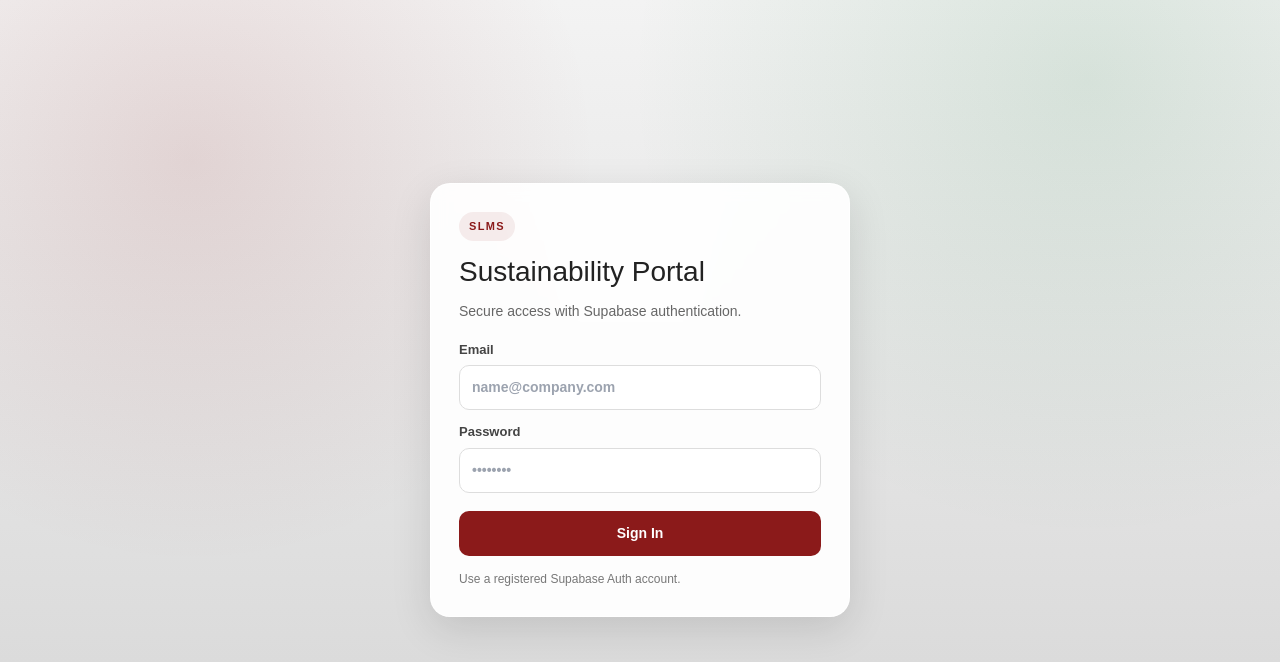
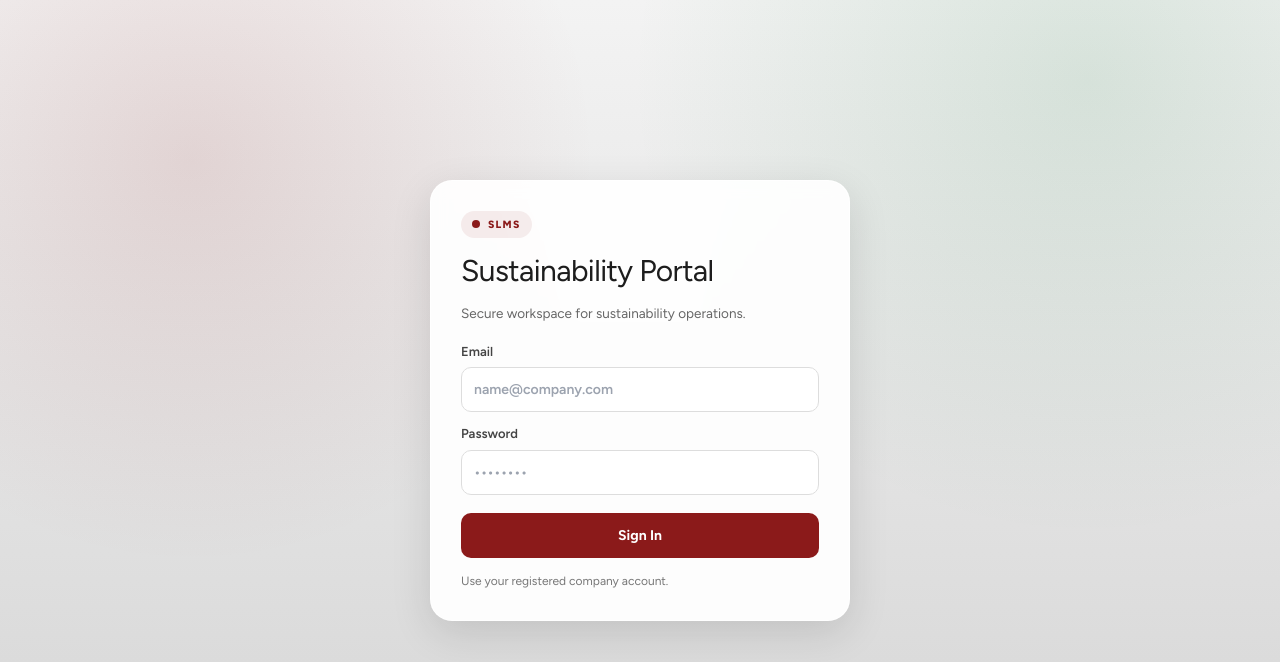
Before and after one commit to kemalrevaldnsyh/sustainability-portal, a React (Vite) app: page / in a window 1280 px wide. Shown: the top 662 px of the page. Built offline with nearby package versions, Linux system fonts and the light colour scheme; no server answers.

Commit message:
Polish login UI and show logged-in email in header

```diff
--- a/src/App.jsx
+++ b/src/App.jsx
@@ -1,14 +1,25 @@
 import { Suspense, lazy } from "react";
 import AuthGate from "./features/auth/AuthGate.jsx";
+import "./features/auth/AuthGate.css";
 
 const SustainabilityPortal = lazy(() => import("./features/sustainability/SustainabilityPortal.jsx"));
 
 export default function App() {
   return (
     <AuthGate>
-      {({ logout }) => (
-        <Suspense fallback={<div style={{ padding: 24, fontFamily: "sans-serif" }}>Loading portal...</div>}>
-          <SustainabilityPortal onLogout={logout} />
+      {({ logout, userEmail }) => (
+        <Suspense
+          fallback={
+            <div className="app-loading">
+              <div className="app-loading-card">
+                <div className="app-loading-bar short" />
+                <div className="app-loading-bar" />
+                <div className="app-loading-bar" />
+              </div>
+            </div>
+          }
+        >
+          <SustainabilityPortal onLogout={logout} userEmail={userEmail} />
         </Suspense>
       )}
     </AuthGate>
--- a/src/features/auth/AuthGate.css
+++ b/src/features/auth/AuthGate.css
@@ -1,3 +1,5 @@
+@import url("https://fonts.googleapis.com/css2?family=Figtree:wght@400;500;600;700;800&display=swap");
+
 .auth-wrap {
   min-height: 100vh;
   display: grid;
@@ -15,33 +17,45 @@
   background: rgba(255, 255, 255, 0.92);
   backdrop-filter: blur(8px);
   border: 1px solid rgba(255, 255, 255, 0.8);
-  border-radius: 20px;
+  border-radius: 22px;
   box-shadow: 0 12px 40px rgba(0, 0, 0, 0.12);
-  padding: 28px;
+  padding: 30px;
 }
 
 .auth-brand {
   display: inline-flex;
+  align-items: center;
+  gap: 8px;
   border-radius: 999px;
-  font-size: 11px;
+  font-size: 10.5px;
   letter-spacing: 0.12em;
   color: #8b1a1a;
   background: rgba(139, 26, 26, 0.08);
-  padding: 6px 10px;
+  padding: 6px 11px;
   font-weight: 800;
   margin-bottom: 10px;
 }
 
+.auth-brand::before {
+  content: "";
+  width: 8px;
+  height: 8px;
+  border-radius: 999px;
+  background: #8b1a1a;
+}
+
 .auth-title {
-  font-size: 28px;
+  font-size: 30px;
   margin: 0;
-  color: #222;
+  color: #1d1d1d;
+  letter-spacing: -0.02em;
 }
 
 .auth-subtitle {
-  margin: 8px 0 18px;
+  margin: 10px 0 18px;
   color: #666;
-  font-size: 14px;
+  font-size: 13.5px;
+  line-height: 1.5;
 }
 
 .auth-form {
@@ -101,10 +115,12 @@
   font-weight: 700;
   padding: 12px;
   cursor: pointer;
+  transition: transform 0.15s ease, background 0.2s ease;
 }
 
 .auth-btn:hover {
   background: #781414;
+  transform: translateY(-1px);
 }
 
 .auth-link {
@@ -129,3 +145,48 @@
   font-size: 12px;
   font-weight: 600;
 }
+
+.app-loading {
+  min-height: 100vh;
+  display: grid;
+  place-items: center;
+  background:
+    radial-gradient(circle at 20% 20%, rgba(139, 26, 26, 0.08), transparent 30%),
+    radial-gradient(circle at 80% 0%, rgba(26, 122, 58, 0.08), transparent 35%),
+    #d4d4d4;
+  font-family: "Figtree", sans-serif;
+}
+
+.app-loading-card {
+  width: min(460px, calc(100% - 32px));
+  background: rgba(255, 255, 255, 0.92);
+  border: 1px solid rgba(255, 255, 255, 0.8);
+  border-radius: 18px;
+  padding: 20px;
+  box-shadow: 0 8px 28px rgba(0, 0, 0, 0.1);
+}
+
+.app-loading-bar {
+  height: 14px;
+  border-radius: 8px;
+  background: linear-gradient(90deg, #ececec 0%, #f7f7f7 50%, #ececec 100%);
+  background-size: 220% 100%;
+  animation: app-shimmer 1.2s infinite linear;
+}
+
+.app-loading-bar + .app-loading-bar {
+  margin-top: 10px;
+}
+
+.app-loading-bar.short {
+  width: 50%;
+}
+
+@keyframes app-shimmer {
+  0% {
+    background-position: 200% 0;
+  }
+  100% {
+    background-position: -200% 0;
+  }
+}
--- a/src/features/auth/AuthGate.jsx
+++ b/src/features/auth/AuthGate.jsx
@@ -8,6 +8,7 @@ export default function AuthGate({ children }) {
   const [error, setError] = useState("");
   const [loading, setLoading] = useState(true);
   const [isAuthed, setIsAuthed] = useState(false);
+  const [userEmail, setUserEmail] = useState("");
 
   useEffect(() => {
     if (!supabase) {
@@ -19,7 +20,9 @@ export default function AuthGate({ children }) {
     const bootstrap = async () => {
       const { data } = await supabase.auth.getSession();
       if (mounted) {
+        const sessionEmail = data.session?.user?.email || "";
         setIsAuthed(Boolean(data.session));
+        setUserEmail(sessionEmail);
         setLoading(false);
       }
     };
@@ -27,6 +30,7 @@ export default function AuthGate({ children }) {
 
     const { data: authListener } = supabase.auth.onAuthStateChange((_event, session) => {
       setIsAuthed(Boolean(session));
+      setUserEmail(session?.user?.email || "");
     });
 
     return () => {
@@ -38,7 +42,7 @@ export default function AuthGate({ children }) {
   const login = async (e) => {
     e.preventDefault();
     if (!supabase) {
-      setError("Supabase client is not configured.");
+      setError("Authentication is currently unavailable.");
       return;
     }
     setError("");
@@ -58,6 +62,7 @@ export default function AuthGate({ children }) {
       await supabase.auth.signOut();
     }
     setIsAuthed(false);
+    setUserEmail("");
     setEmail("");
     setPassword("");
     setError("");
@@ -74,7 +79,7 @@ export default function AuthGate({ children }) {
   }
 
   if (isAuthed) {
-    return typeof children === "function" ? children({ logout }) : children;
+    return typeof children === "function" ? children({ logout, userEmail }) : children;
   }
 
   return (
@@ -82,9 +87,9 @@ export default function AuthGate({ children }) {
       <div className="auth-card">
         <div className="auth-brand">SLMS</div>
         <h1 className="auth-title">Sustainability Portal</h1>
-        <p className="auth-subtitle">Secure access with Supabase authentication.</p>
+        <p className="auth-subtitle">Secure workspace for sustainability operations.</p>
         {!hasSupabaseClientConfig && (
-          <p className="auth-error">Missing auth env: set VITE_SUPABASE_URL and VITE_SUPABASE_ANON_KEY.</p>
+          <p className="auth-error">System configuration is incomplete. Please contact administrator.</p>
         )}
         <form onSubmit={login} className="auth-form">
           <label className="auth-label">
@@ -99,7 +104,7 @@ export default function AuthGate({ children }) {
           <button className="auth-btn" type="submit" disabled={!hasSupabaseClientConfig}>
             Sign In
           </button>
-          <p className="auth-hint">Use a registered Supabase Auth account.</p>
+          <p className="auth-hint">Use your registered company account.</p>
         </form>
       </div>
     </div>
--- a/src/features/sustainability/SustainabilityPortal.jsx
+++ b/src/features/sustainability/SustainabilityPortal.jsx
@@ -5,7 +5,7 @@ import { DATA, NOTIFS, OUS } from "./data";
 import { Background, Navbar, NotifPanel } from "./layout";
 import { DocListPage, OUDetailPage, OUPage, OverviewPage, SustainabilityPage } from "./pages";
 
-export default function SustainabilityPortal({ onLogout }) {
+export default function SustainabilityPortal({ onLogout, userEmail }) {
   const [page, setPage] = useState("overview");
   const [ouName, setOuName] = useState("");
   const [docConfig, setDocConfig] = useState({ title: "", data: null, backPage: "" });
@@ -18,7 +18,7 @@ export default function SustainabilityPortal({ onLogout }) {
   return (
     <div className="sp-root" onClick={() => setNotifOpen(false)}>
       <Background />
-      <Navbar onHome={() => nav("overview")} notifOpen={notifOpen} setNotifOpen={setNotifOpen} onLogout={onLogout} />
+      <Navbar onHome={() => nav("overview")} notifOpen={notifOpen} setNotifOpen={setNotifOpen} onLogout={onLogout} userEmail={userEmail} />
       <NotifPanel open={notifOpen} notifications={NOTIFS} />
 
       {page === "overview" && <OverviewPage nav={nav} openDoc={openDoc} />}
--- a/src/features/sustainability/layout.jsx
+++ b/src/features/sustainability/layout.jsx
@@ -47,7 +47,8 @@ export function Background() {
   );
 }
 
-export function Navbar({ onHome, notifOpen, setNotifOpen, onLogout }) {
+export function Navbar({ onHome, notifOpen, setNotifOpen, onLogout, userEmail }) {
+  const displayName = userEmail || "Signed-in User";
   return (
     <nav className="sp-navbar">
       <button onClick={onHome} className="sp-brand-btn" aria-label="Go to overview">
@@ -78,7 +79,7 @@ export function Navbar({ onHome, notifOpen, setNotifOpen, onLogout }) {
           <span className="sp-user-avatar">
             <Icon.User />
           </span>
-          Aziz Wijonarko
+          {displayName}
           <Icon.Chevron />
         </button>
         {onLogout && (
```
